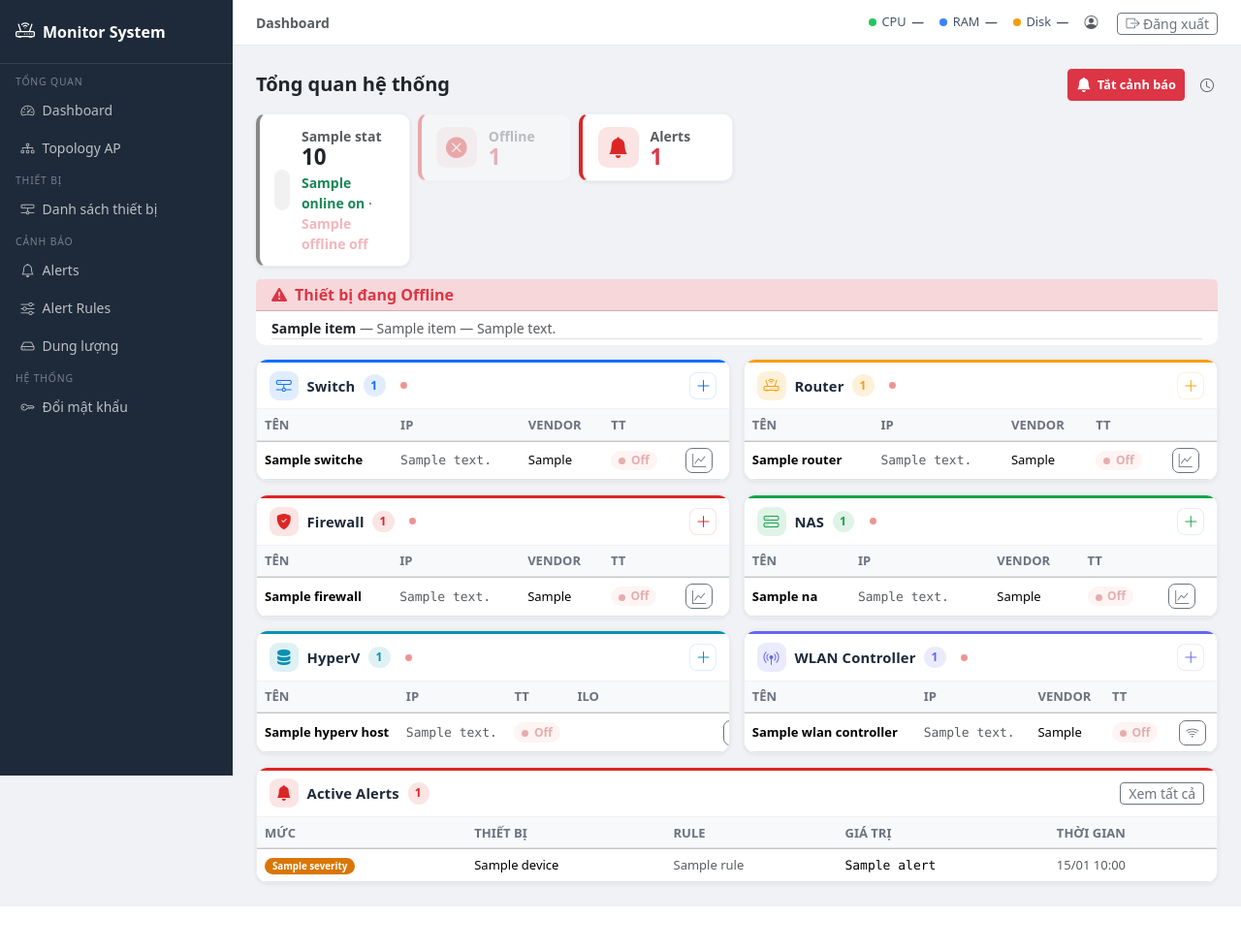
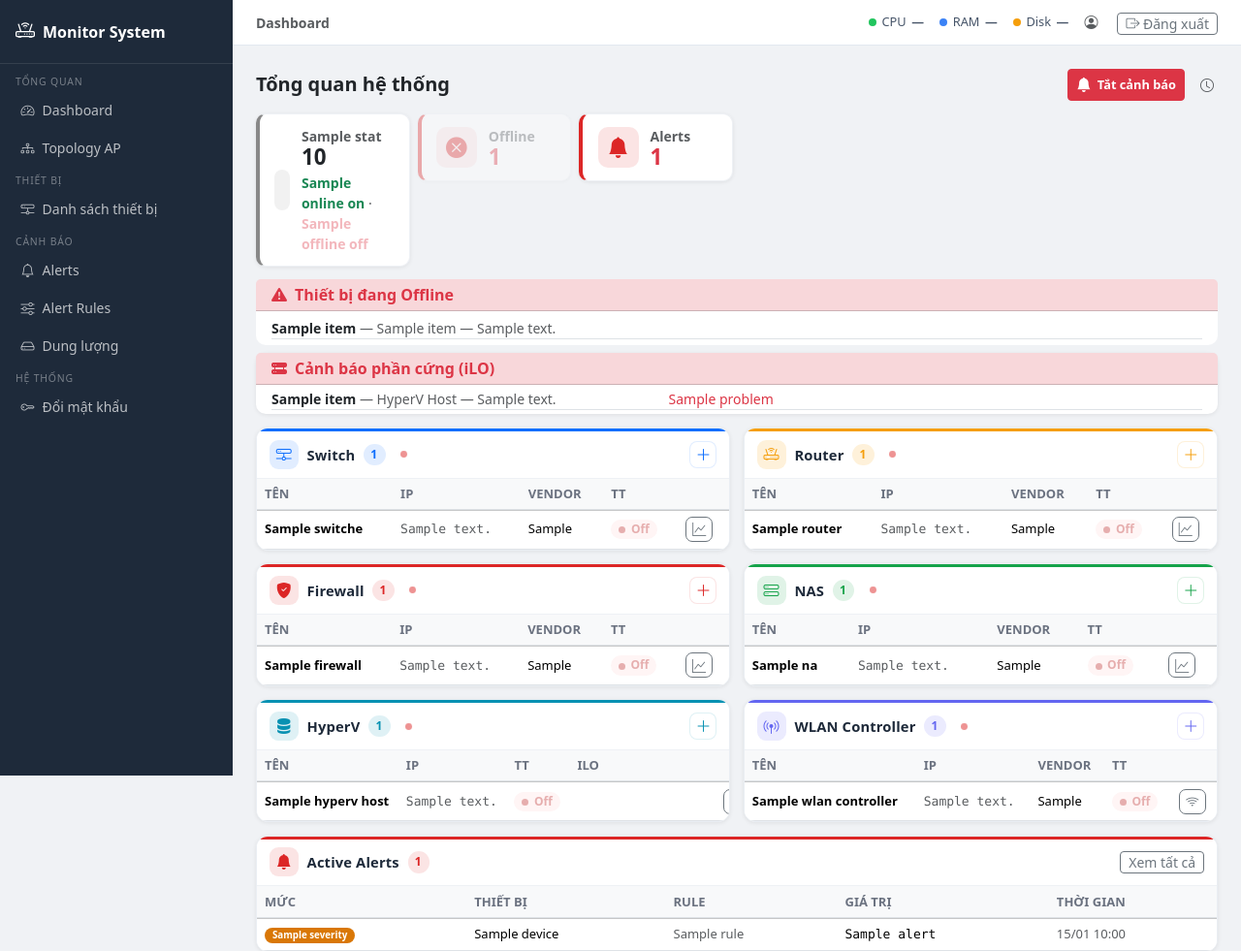
Before and after one commit to luckyhoang1988/monitor_system, a Django app: template templates/dashboard/index.html in a window 1280 px wide. Shown: the top 981 px of the page at 97% size. Before the commit the page ends 935 px from the top, so only its background shows below. Run offline with Django 5.2, Linux system fonts and the light colour scheme; the template is opened without the code that fills it: most values are stand-ins (such as "Sample title", 1, 10 or a date in 2020).

Commit message:
feat(dashboard): card cảnh báo phần cứng iLO cạnh khối thiết bị Offline
Co-Authored-By: Claude Sonnet 5.5 <noreply@anthropic.com>

```diff
--- a/templates/dashboard/_offline_notice.html
+++ b/templates/dashboard/_offline_notice.html
@@ -13,3 +13,25 @@
   </div>
 </div>
 {% endif %}
+{% if ilo_notice_rows %}
+<div class="card border-danger-subtle dashboard-ilo-alert {% if offline_notice_rows %}mt-2{% endif %} mb-0">
+  <div class="card-header bg-danger-subtle text-danger fw-semibold py-1 px-3">
+    <i class="bi bi-hdd-rack-fill me-2"></i>Cảnh báo phần cứng (iLO)
+  </div>
+  <div class="card-body py-1 px-3">
+    {% for item in ilo_notice_rows %}
+      <div class="small py-0 border-bottom">
+        <span class="fw-semibold">{{ item.name }}</span>
+        <span class="text-muted">— HyperV Host — {{ item.ip_address }}</span>
+        <span class="badge text-bg-{{ item.summary.color }} ms-1">{{ item.summary.label }}</span>
+        {% if item.summary.problems %}
+          <span class="text-danger">{{ item.summary.problems|join:", " }}</span>
+        {% endif %}
+        {% if item.summary.error %}
+          <span class="text-muted">· Lỗi poll: {{ item.summary.error }}</span>
+        {% endif %}
+      </div>
+    {% endfor %}
+  </div>
+</div>
+{% endif %}
```
Also changed, not shown: CLAUDE.md (+1 -0 lines), apps/dashboard/views.py (+14 -4 lines), tests/dashboard/test_hardware_health_ui.py (+15 -0 lines).
